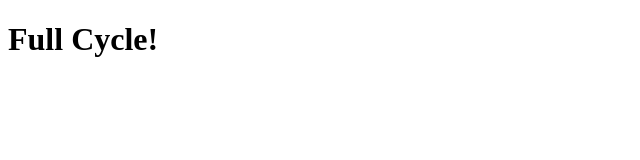
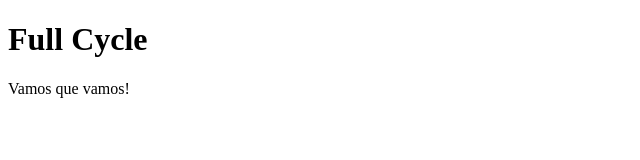
Before and after one commit to andrelupus1/fc, a plain HTML site: page index.html in a window 1280 px wide. Shown: the whole page, without its empty margins (0-640 px from the left). Drawn offline with Linux system fonts and the light colour scheme.

Commit message:
Add paragraph

```diff
--- a/index.html
+++ b/index.html
@@ -7,6 +7,7 @@
     <title>FullCycle = Home</title>
   </head>
   <body>
-    <h1>Full Cycle!</h1>
+    <h1>Full Cycle</h1>
+    <p>Vamos que vamos!</p>
   </body>
 </html>
```
